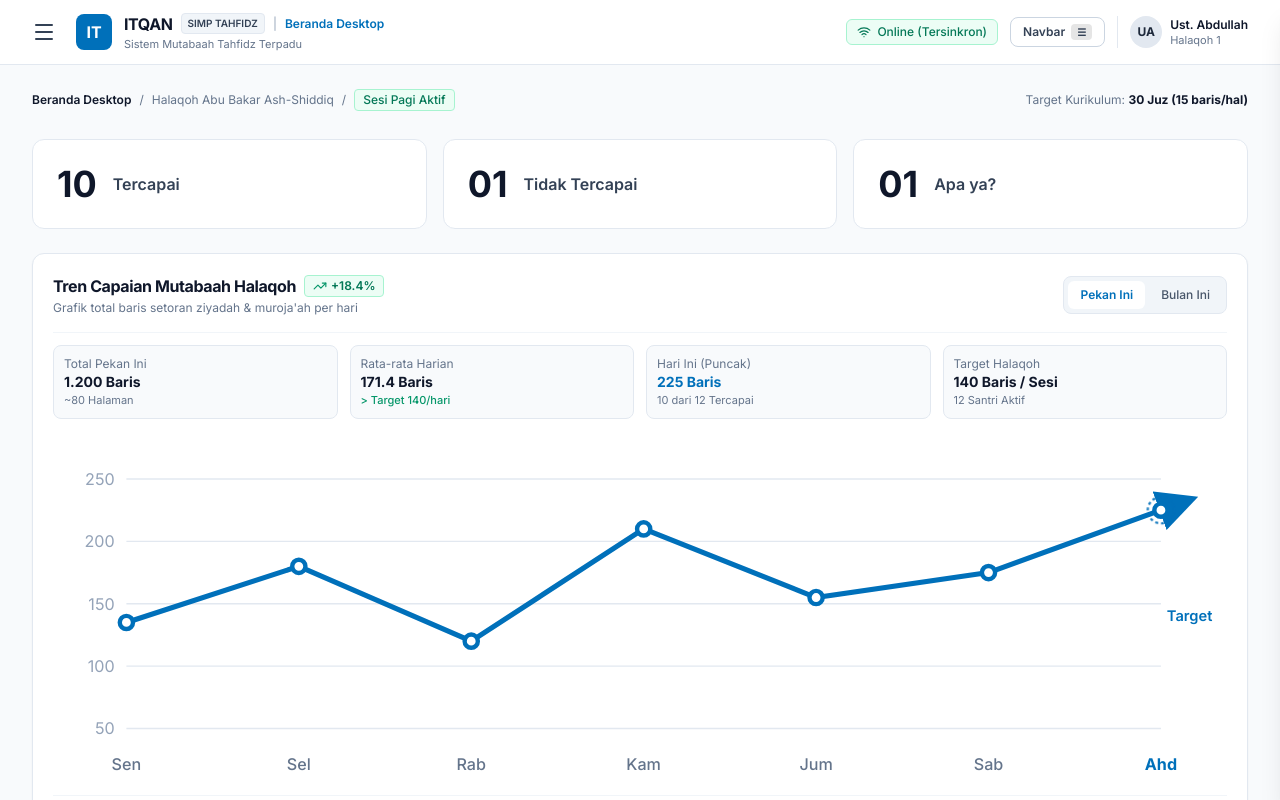
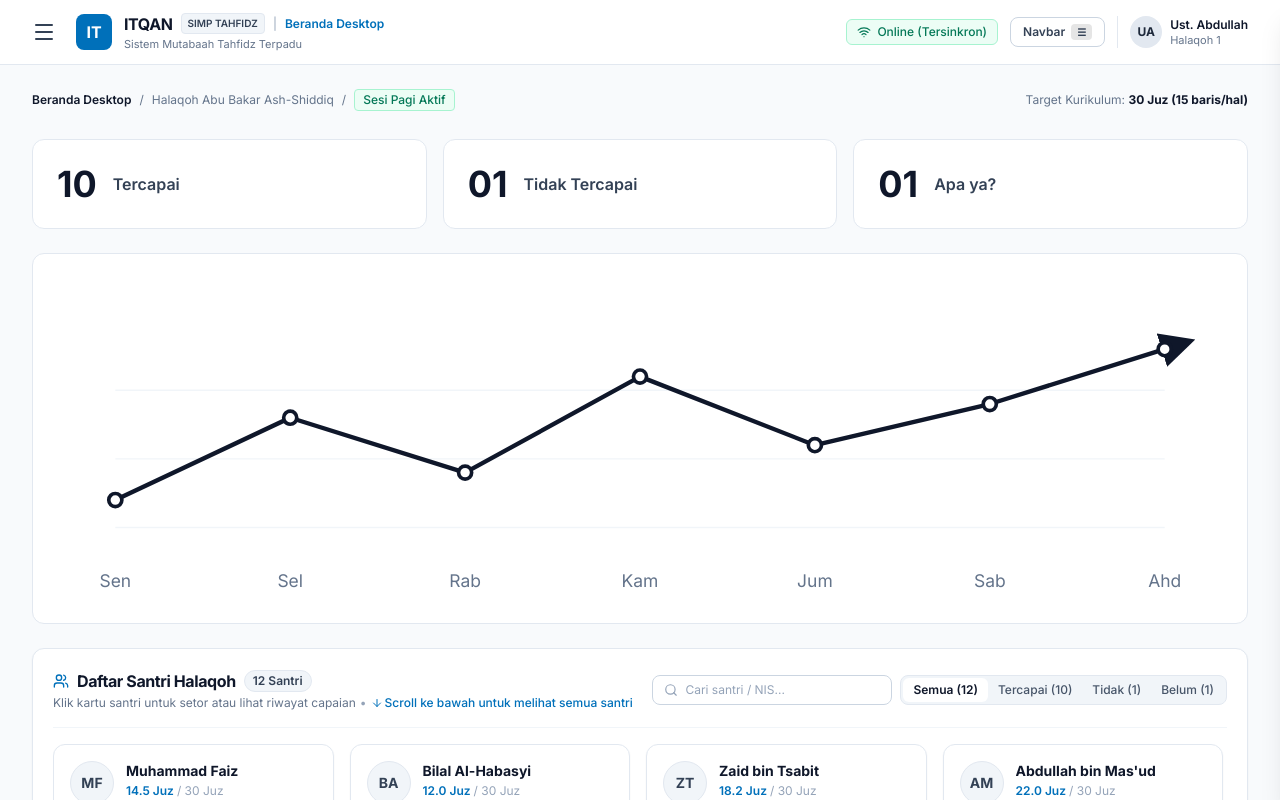
Before and after one commit to FaishalFaiz/ITQAN-Sistem-Mutabaah-Tahfidz-Terpadu, a React (Vite) app: page / in a window 1280 px wide. Shown: the top 800 px of the page. Built offline with nearby package versions, Linux system fonts and the light colour scheme.

Commit message:
refactor(chart): simplify TrendChart to clean and clear style

```diff
--- a/src/components/dashboard/TrendChart.tsx
+++ b/src/components/dashboard/TrendChart.tsx
@@ -1,324 +1,132 @@
-import React, { useState } from 'react';
-import { TrendingUp, Info } from 'lucide-react';
+import React from 'react';
 
 interface DataPoint {
   day: string;
-  date: string;
-  totalBaris: number;
-  santriHadir: number;
-  targetBaris: number;
+  value: number;
 }
 
-const WEEK_DATA: DataPoint[] = [
-  { day: 'Sen', date: '22 Sep', totalBaris: 135, santriHadir: 11, targetBaris: 140 },
-  { day: 'Sel', date: '23 Sep', totalBaris: 180, santriHadir: 12, targetBaris: 140 },
-  { day: 'Rab', date: '24 Sep', totalBaris: 120, santriHadir: 10, targetBaris: 140 },
-  { day: 'Kam', date: '25 Sep', totalBaris: 210, santriHadir: 12, targetBaris: 140 },
-  { day: 'Jum', date: '26 Sep', totalBaris: 155, santriHadir: 12, targetBaris: 140 },
-  { day: 'Sab', date: '27 Sep', totalBaris: 175, santriHadir: 12, targetBaris: 140 },
-  { day: 'Ahd', date: '28 Sep (Hari Ini)', totalBaris: 225, santriHadir: 12, targetBaris: 140 },
+const CHART_DATA: DataPoint[] = [
+  { day: 'Sen', value: 120 },
+  { day: 'Sel', value: 180 },
+  { day: 'Rab', value: 140 },
+  { day: 'Kam', value: 210 },
+  { day: 'Jum', value: 160 },
+  { day: 'Sab', value: 190 },
+  { day: 'Ahd', value: 230 },
 ];
 
 export const TrendChart: React.FC = () => {
-  const [activeRange, setActiveRange] = useState<'pekan' | 'bulan'>('pekan');
-  const [hoveredIndex, setHoveredIndex] = useState<number | null>(null);
-
-  // SVG dimensions
   const width = 800;
-  const height = 240;
-  const paddingLeft = 50;
-  const paddingRight = 45;
+  const height = 220;
+  const paddingLeft = 40;
+  const paddingRight = 40;
   const paddingTop = 30;
-  const paddingBottom = 40;
+  const paddingBottom = 30;
 
   const chartWidth = width - paddingLeft - paddingRight;
   const chartHeight = height - paddingTop - paddingBottom;
 
   const maxVal = 250;
-  const minVal = 50;
+  const minVal = 80;
 
-  // Calculate points for the line
-  const points = WEEK_DATA.map((d, i) => {
-    const x = paddingLeft + (i / (WEEK_DATA.length - 1)) * chartWidth;
-    const y = paddingTop + (1 - (d.totalBaris - minVal) / (maxVal - minVal)) * chartHeight;
+  const points = CHART_DATA.map((d, i) => {
+    const x = paddingLeft + (i / (CHART_DATA.length - 1)) * chartWidth;
+    const y = paddingTop + (1 - (d.value - minVal) / (maxVal - minVal)) * chartHeight;
     return { ...d, x, y };
   });
 
   const polylinePoints = points.map((p) => `${p.x},${p.y}`).join(' ');
 
-  // Last point & vector for the upward trend arrow
   const lastPoint = points[points.length - 1];
   const secondLastPoint = points[points.length - 2];
-
-  // Extend vector slightly for the arrowhead
   const dx = lastPoint.x - secondLastPoint.x;
   const dy = lastPoint.y - secondLastPoint.y;
   const len = Math.sqrt(dx * dx + dy * dy);
-  const arrowEndX = lastPoint.x + (dx / len) * 20;
-  const arrowEndY = lastPoint.y + (dy / len) * 20;
+  const arrowEndX = lastPoint.x + (dx / len) * 16;
+  const arrowEndY = lastPoint.y + (dy / len) * 16;
 
   return (
-    <div className="bg-white border border-slate-200 rounded-xl p-5 shadow-[0_1px_2px_rgba(0,0,0,0.05)]">
-      {/* Header */}
-      <div className="flex flex-wrap items-center justify-between gap-3 pb-4 mb-3 border-b border-slate-100">
-        <div>
-          <div className="flex items-center gap-2">
-            <h2 className="text-base font-bold text-slate-900 tracking-tight">
-              Tren Capaian Mutabaah Halaqoh
-            </h2>
-            <span className="inline-flex items-center gap-1 text-xs font-semibold text-emerald-700 bg-emerald-50 border border-emerald-200 px-2 py-0.5 rounded">
-              <TrendingUp className="w-3.5 h-3.5 text-emerald-600" />
-              +18.4%
-            </span>
-          </div>
-          <p className="text-xs text-slate-500 mt-0.5">
-            Grafik total baris setoran ziyadah & muroja'ah per hari
-          </p>
-        </div>
-
-        {/* Range switcher */}
-        <div className="flex items-center gap-1 bg-slate-100 p-1 rounded-lg border border-slate-200 text-xs">
-          <button
-            type="button"
-            onClick={() => setActiveRange('pekan')}
-            className={`px-3 py-1.5 rounded-md font-medium transition-all ${
-              activeRange === 'pekan'
-                ? 'bg-white text-[#0070BA] font-semibold shadow-xs'
-                : 'text-slate-600 hover:text-slate-900'
-            }`}
-          >
-            Pekan Ini
-          </button>
-          <button
-            type="button"
-            onClick={() => setActiveRange('bulan')}
-            className={`px-3 py-1.5 rounded-md font-medium transition-all ${
-              activeRange === 'bulan'
-                ? 'bg-white text-[#0070BA] font-semibold shadow-xs'
-                : 'text-slate-600 hover:text-slate-900'
-            }`}
-          >
-            Bulan Ini
-          </button>
-        </div>
-      </div>
-
-      {/* Summary KPI Badges */}
-      <div className="grid grid-cols-2 sm:grid-cols-4 gap-3 mb-4 text-xs">
-        <div className="bg-slate-50 border border-slate-200 rounded-lg p-2.5">
-          <span className="text-slate-500 block">Total Pekan Ini</span>
-          <span className="text-sm font-bold text-slate-900">1.200 Baris</span>
-          <span className="text-[11px] text-slate-500 block">~80 Halaman</span>
-        </div>
-        <div className="bg-slate-50 border border-slate-200 rounded-lg p-2.5">
-          <span className="text-slate-500 block">Rata-rata Harian</span>
-          <span className="text-sm font-bold text-slate-900">171.4 Baris</span>
-          <span className="text-[11px] text-emerald-600 font-medium block">&gt; Target 140/hari</span>
-        </div>
-        <div className="bg-slate-50 border border-slate-200 rounded-lg p-2.5">
-          <span className="text-slate-500 block">Hari Ini (Puncak)</span>
-          <span className="text-sm font-bold text-[#0070BA]">225 Baris</span>
-          <span className="text-[11px] text-slate-500 block">10 dari 12 Tercapai</span>
-        </div>
-        <div className="bg-slate-50 border border-slate-200 rounded-lg p-2.5">
-          <span className="text-slate-500 block">Target Halaqoh</span>
-          <span className="text-sm font-bold text-slate-900">140 Baris / Sesi</span>
-          <span className="text-[11px] text-slate-500 block">12 Santri Aktif</span>
-        </div>
-      </div>
-
-      {/* SVG Chart Area */}
-      <div className="w-full overflow-x-auto">
-        <div className="min-w-[600px]">
+    <div className="bg-white border border-slate-200 rounded-xl p-6 shadow-xs">
+      <div className="w-full overflow-hidden">
         <svg
           viewBox={`0 0 ${width} ${height}`}
           className="w-full h-auto select-none"
-            style={{ overflow: 'visible' }}
         >
           <defs>
-              {/* Solid Marker Arrow as drawn in wireframe */}
             <marker
-                id="arrowhead"
+              id="chart-arrow"
               markerWidth="8"
               markerHeight="8"
               refX="6"
               refY="4"
               orient="auto"
             >
-                <polygon points="0 0, 8 4, 0 8" fill="#0070BA" />
+              <polygon points="0 0, 8 4, 0 8" fill="#0F172A" />
             </marker>
           </defs>
 
-            {/* Horizontal Grid lines */}
-            {[250, 200, 150, 100, 50].map((val) => {
+          {/* Clean grid lines */}
+          {[200, 150, 100].map((val) => {
             const y = paddingTop + (1 - (val - minVal) / (maxVal - minVal)) * chartHeight;
             return (
-                <g key={val}>
               <line
+                key={val}
                 x1={paddingLeft}
                 y1={y}
                 x2={width - paddingRight}
                 y2={y}
-                    stroke="#E2E8F0"
+                stroke="#F1F5F9"
                 strokeWidth="1"
-                    strokeDasharray={val === 140 ? '4 3' : 'none'}
               />
-                  <text
-                    x={paddingLeft - 8}
-                    y={y + 4}
-                    fill="#94A3B8"
-                    fontSize="11"
-                    textAnchor="end"
-                    fontFamily="Inter, sans-serif"
-                  >
-                    {val}
-                  </text>
-                </g>
             );
           })}
 
-            {/* Target line label (140 baris target) */}
-            <text
-              x={width - paddingRight + 4}
-              y={paddingTop + (1 - (140 - minVal) / (maxVal - minVal)) * chartHeight + 3}
-              fill="#0070BA"
-              fontSize="10"
-              fontWeight="600"
-              fontFamily="Inter, sans-serif"
-            >
-              Target
-            </text>
-
-            {/* Main Trend Line (Solid Blue as per DESIGN.md) */}
+          {/* Line */}
           <polyline
             fill="none"
-              stroke="#0070BA"
-              strokeWidth="3.5"
+            stroke="#0F172A"
+            strokeWidth="3"
             strokeLinecap="round"
             strokeLinejoin="round"
             points={polylinePoints}
           />
 
-            {/* Upward arrow segment matching wireframe sketch */}
+          {/* Upward arrow at the end */}
           <line
             x1={lastPoint.x}
             y1={lastPoint.y}
             x2={arrowEndX}
             y2={arrowEndY}
-              stroke="#0070BA"
-              strokeWidth="3.5"
+            stroke="#0F172A"
+            strokeWidth="3"
             strokeLinecap="round"
-              markerEnd="url(#arrowhead)"
+            markerEnd="url(#chart-arrow)"
           />
 
-            {/* Data Points (Solid Circles) */}
-            {points.map((p, i) => {
-              const isHovered = hoveredIndex === i;
-              const isLast = i === points.length - 1;
-
-              return (
+          {/* Points */}
+          {points.map((p) => (
             <g key={p.day}>
-                  {/* Invisible hit area for comfortable hover */}
               <circle
                 cx={p.x}
                 cy={p.y}
-                    r="14"
-                    fill="transparent"
-                    className="cursor-pointer"
-                    onMouseEnter={() => setHoveredIndex(i)}
-                    onMouseLeave={() => setHoveredIndex(null)}
+                r="4.5"
+                fill="#FFFFFF"
+                stroke="#0F172A"
+                strokeWidth="2.5"
               />
-
-                  {/* Outer circle */}
-                  <circle
-                    cx={p.x}
-                    cy={p.y}
-                    r={isHovered ? '6' : '4.5'}
-                    fill="#FFFFFF"
-                    stroke="#0070BA"
-                    strokeWidth="3"
-                    className="transition-all duration-150 cursor-pointer pointer-events-none"
-                  />
-
-                  {/* Highlighting today's or hovered dot */}
-                  {isLast && (
-                    <circle
-                      cx={p.x}
-                      cy={p.y}
-                      r="9"
-                      fill="none"
-                      stroke="#0070BA"
-                      strokeWidth="1.5"
-                      strokeDasharray="2 2"
-                      className="pointer-events-none animate-pulse"
-                    />
-                  )}
-
-                  {/* Day label on X-axis */}
               <text
                 x={p.x}
-                    y={height - 12}
-                    fill={isLast ? '#0070BA' : '#64748B'}
-                    fontSize="11"
-                    fontWeight={isLast ? '700' : '500'}
+                y={height - 8}
+                fill="#64748B"
+                fontSize="12"
                 textAnchor="middle"
                 fontFamily="Inter, sans-serif"
               >
                 {p.day}
               </text>
-
-                  {/* Value badge tooltip when hovered */}
-                  {isHovered && (
-                    <g transform={`translate(${p.x}, ${p.y - 38})`}>
-                      <rect
-                        x="-48"
-                        y="0"
-                        width="96"
-                        height="30"
-                        rx="6"
-                        fill="#0F172A"
-                        className="shadow-md"
-                      />
-                      <polygon
-                        points="-5,30 5,30 0,35"
-                        fill="#0F172A"
-                      />
-                      <text
-                        x="0"
-                        y="14"
-                        fill="#FFFFFF"
-                        fontSize="10"
-                        fontWeight="600"
-                        textAnchor="middle"
-                        fontFamily="Inter, sans-serif"
-                      >
-                        {p.day}: {p.totalBaris} Baris
-                      </text>
-                      <text
-                        x="0"
-                        y="24"
-                        fill="#94A3B8"
-                        fontSize="9"
-                        textAnchor="middle"
-                        fontFamily="Inter, sans-serif"
-                      >
-                        {p.santriHadir} Santri Setor
-                      </text>
             </g>
-                  )}
-                </g>
-              );
-            })}
+          ))}
         </svg>
-        </div>
-      </div>
-
-      <div className="flex items-center justify-between text-[11px] text-slate-500 pt-2 border-t border-slate-100 mt-2">
-        <span className="flex items-center gap-1">
-          <Info className="w-3.5 h-3.5 text-slate-400" />
-          Arah panah menunjukkan tren kumulatif peningkatan kecepatan ziyadah halaqoh
-        </span>
-        <span className="font-medium text-slate-700">Pembaruan: Hari ini 10:45 WIB</span>
       </div>
     </div>
   );
```
Lines whose indentation alone changed are shown as unchanged.
